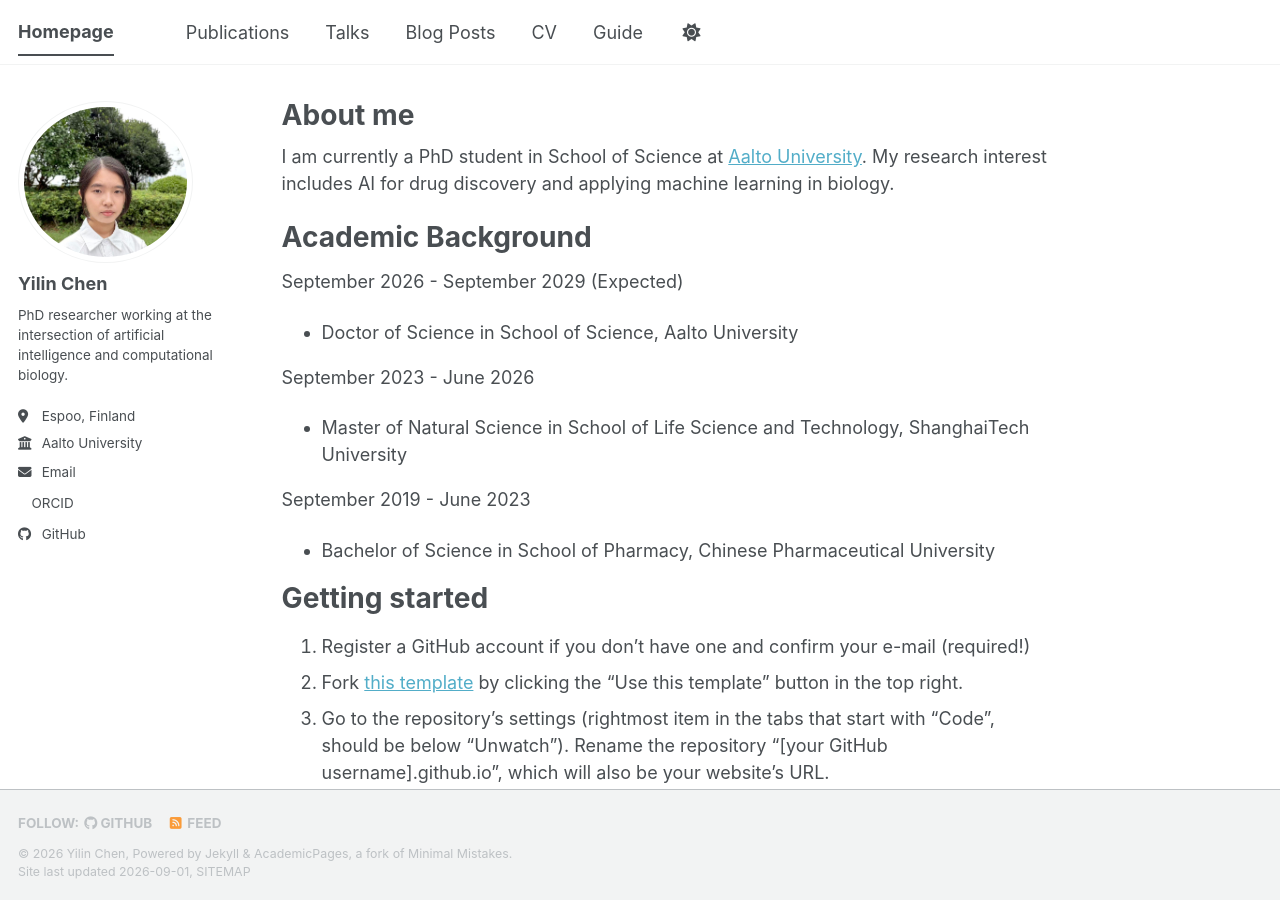
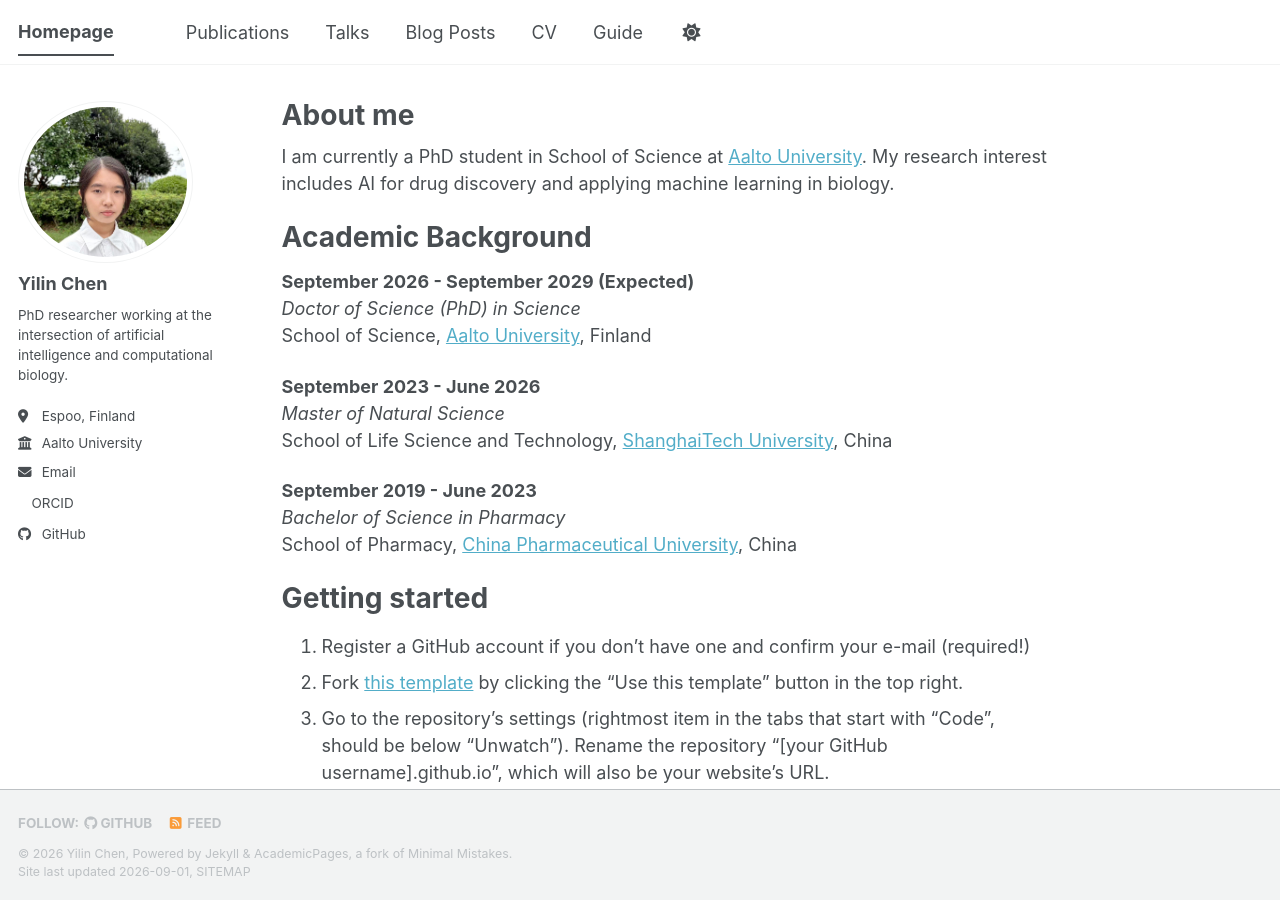
Before and after one commit to yilinchen1205/yilinchen.github.io, a Jekyll site: the page built from _pages/about.md, in a window 1280 px wide and 900 px high. Built offline with Jekyll 4.4.1, drawn with Linux system fonts in a browser that asks for light colours; a style sheet for code colours, icons or effects is not loaded.

Commit message:
Update about.md

```diff
--- a/_pages/about.md
+++ b/_pages/about.md
@@ -11,14 +11,17 @@ I am currently a PhD student in School of Science at [Aalto University](https://
 
 Academic Background
 ======
-September 2026 - September 2029 (Expected)
-* Doctor of Science in School of Science, Aalto University
+**September 2026 - September 2029 (Expected)**
+*Doctor of Science (PhD) in Science*
+School of Science, [Aalto University](https://www.aalto.fi/en), Finland
 
-September 2023 - June 2026
-* Master of Natural Science in School of Life Science and Technology, ShanghaiTech University
+**September 2023 - June 2026**
+*Master of Natural Science*
+School of Life Science and Technology, [ShanghaiTech University](https://www.shanghaitech.edu.cn/), China
 
-September 2019 - June 2023
-* Bachelor of Science in School of Pharmacy, Chinese Pharmaceutical University
+**September 2019 - June 2023**
+*Bachelor of Science in Pharmacy*
+School of Pharmacy, [China Pharmaceutical University](https://www.cpu.edu.cn/), China
 
 Getting started
 ======
```
